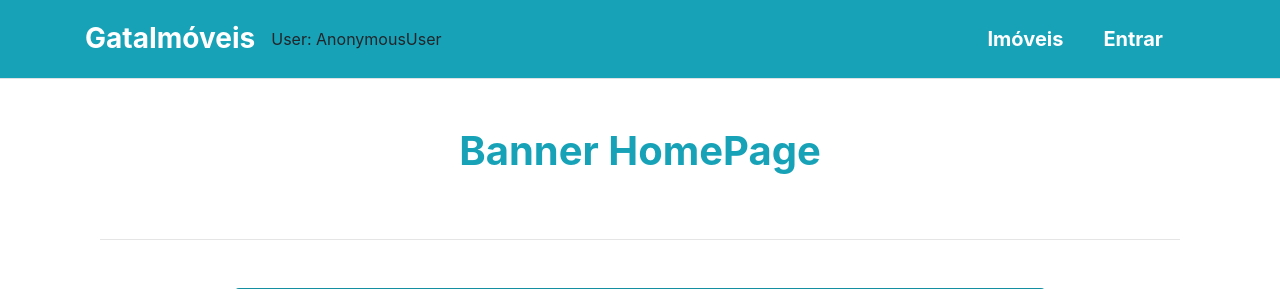
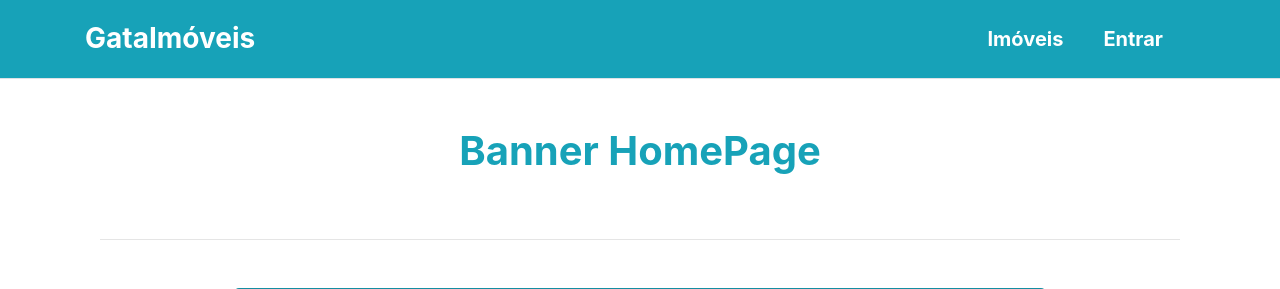
Before and after one commit to diegobers/z-ecommerce-imoveis, a Django app: page / in a window 1280 px wide. Shown: the top 289 px of the page. Run offline with Django 3.2, Linux system fonts and the light colour scheme; data that the repository does not hold is empty.

Commit message:
Add files via upload

```diff
--- a/templates/navbar.html
+++ b/templates/navbar.html
@@ -7,8 +7,6 @@
       <span class='navbar-toggler-icon'> </span>
     </button>
     <div class='collapse navbar-collapse' id='navbarCollapse'>
-
-      <span> User: {{request.user}}</span>
 
       <ul class='navbar-nav ml-auto'>
         <li class='nav-item'>
```
